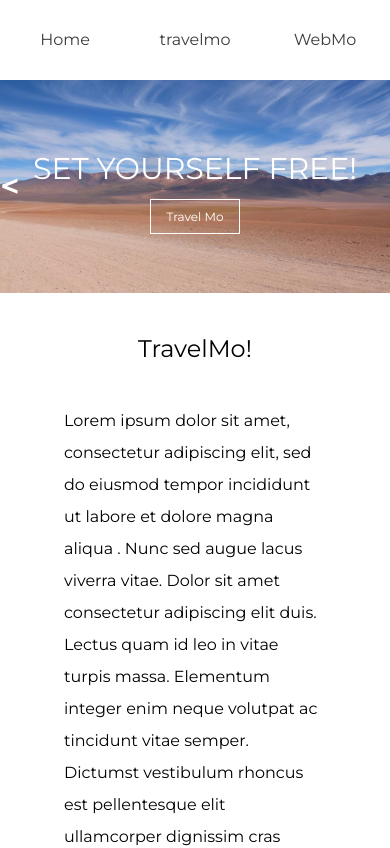
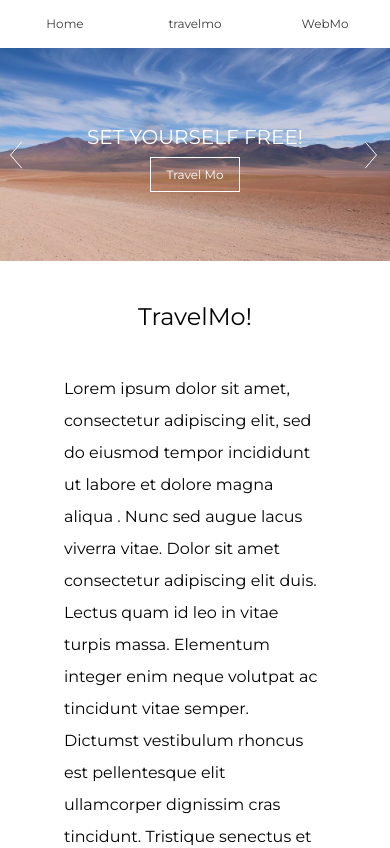
Before and after one commit to morris7/travelmo, a Next.js app: page / in a window 390 px wide. Shown: the top 848 px of the page. Built offline with nearby package versions, Linux system fonts and the light colour scheme.

Commit message:
small screen size styling amends

```diff
--- a/components/Carousel/Carousel.scss
+++ b/components/Carousel/Carousel.scss
@@ -1,3 +1,5 @@
+@import 'styles/screenSize.scss';
+
 .Carousel {
   display: flex;
 
@@ -6,7 +8,33 @@
   }
 
   &__link--right-arrow {
-    float: right;
+    display:flex;
+    flex-direction: column;
+    justify-content: center;
+    position: absolute;
+    left: 90%;
+    height: 100%;
+    position: absolute;
+
+    @include xs {
+      left: 92%;
+    }
+
+    @include sm {
+      left: 94%;
+    }
+
+    @include md {
+      left: 93%;
+    }
+
+    @include lg {
+      left: 93%;
+    }
+
+    @include xl {
+      left: 95%;
+    }
   }
 
   &__image--hidden {
@@ -23,8 +51,6 @@
     z-index: 10;
     width: 0px;
     color: #fff;
-    font-size: 2rem;
-    font-weight: bold;
   }
 
   &::before,
@@ -39,4 +65,24 @@
     width: 1.5rem;
     z-index: 100;
   }
+
+  #i-chevron-left,
+  #i-chevron-right {
+    width: 30px;
+    stroke-width: 1px;
+
+    &:hover {
+      stroke-width: 2px;
+    }
+
+    @include md {
+      stroke-width: 1.5px;
+      width: 50px;
+    }
+
+    @include lg {
+      stroke-width: 1.5px;
+      width: 50px;
+    }
+  }
 }
--- a/components/Carousel/index.tsx
+++ b/components/Carousel/index.tsx
@@ -41,7 +41,7 @@ class Carousel extends React.PureComponent<ICarouselProps> {
     return (
       <aside className={rootClass}>
         <a href="#" className="Carousel__link--left-arrow" onClick={this.clickLeft}>
-          {'<'}
+          <svg id="i-chevron-left" className="bs-icon" viewBox="0 0 32 32"><path d="M20 30 L8 16 20 2"></path> </svg>
         </a>
         <div className="Carousel__image-container">
           {children.map((child, index) => {
@@ -52,7 +52,7 @@ class Carousel extends React.PureComponent<ICarouselProps> {
 
         </div>
         <a href="#" className="Carousel__link--right-arrow" onClick={this.clickRight}>
-          {'>'}
+          <svg id="i-chevron-right" className="bs-icon" viewBox="0 0 32 32"><path d="M12 30 L24 16 12 2"></path> </svg>
         </a>
 
       </aside>
--- a/components/Header/Hero.scss
+++ b/components/Header/Hero.scss
@@ -47,15 +47,23 @@
       font-size: 1rem;
       border-width: 2px;
     }
+
+    &:hover {
+      background-color: rgba(255,255,255,0.1);
+    }
   }
 
   &__tagline {
     color: #fff;
-    font-size: 30px;
+    font-size: 20px;
     margin: 0 auto;
     text-transform: uppercase;
 
     @include md {
+      font-size: 40px;
+    }
+
+    @include lg {
       font-size: 50px;
     }
   }
--- a/components/Header/Nav.scss
+++ b/components/Header/Nav.scss
@@ -1,5 +1,20 @@
+@import 'styles/screenSize.scss';
+
 .Nav {
-    a {
-        color: #3d3b3b;
-    }
+  height: 3rem;
+  font-size: 0.75rem;
+
+  @include md {
+    height: 3rem;
+    font-size: 1rem;
 }
+
+  @include lg {
+      height: 4rem;
+      font-size: 1rem;
+  }
+
+  a {
+      color: #3d3b3b;
+  }
+}
--- a/components/Header/Nav.tsx
+++ b/components/Header/Nav.tsx
@@ -23,7 +23,7 @@ const links: ILink[] = [
 })
 
 const Nav = (props: INavProps) => (
-  <nav className={`Nav ${props.className} inset-0 h-20  bg-white`}>
+  <nav className={`Nav ${props.className} inset-0 bg-white`}>
     <ul className="flex flex-row h-full">
       <li className={liStyles}>
         <Link href='/'>
--- a/styles/index.scss
+++ b/styles/index.scss
@@ -14,5 +14,18 @@ p {
     margin: 16px 0px;
 }
 
+.bs-icon {
+    display: inline-block;
+    fill: none;
+    margin: 0.2em;
+    font-size: 1em;
+    width: 1em;
+    stroke: currentColor;
+    stroke-width: inherit;
+    stroke-linecap: inherit;
+    stroke-linejoin: inherit;
+    overflow: visible;
+  }
+
 @tailwind components;
 @tailwind utilities;
--- a/styles/screenSize.scss
+++ b/styles/screenSize.scss
@@ -1,3 +1,6 @@
+// Extra small devices
+$screen-xs-min: 501px;
+
 // Small tablets and large smartphones (landscape view)
 $screen-sm-min: 576px;
 
@@ -9,6 +12,13 @@ $screen-lg-min: 992px;
 
 // Large tablets and desktops
 $screen-xl-min: 1200px;
+
+// Extra small devices
+@mixin xs {
+    @media (min-width: #{$screen-xs-min}) {
+        @content;
+    }
+ }
 
 // Small devices
 @mixin sm {
```
